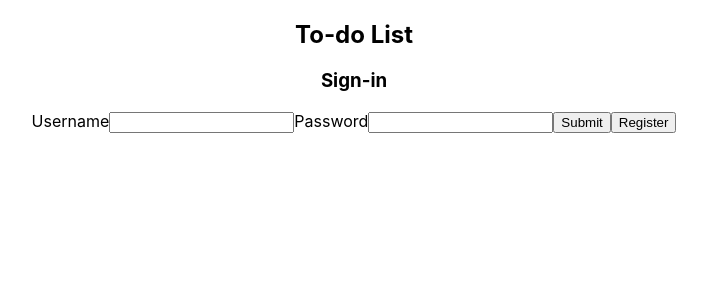
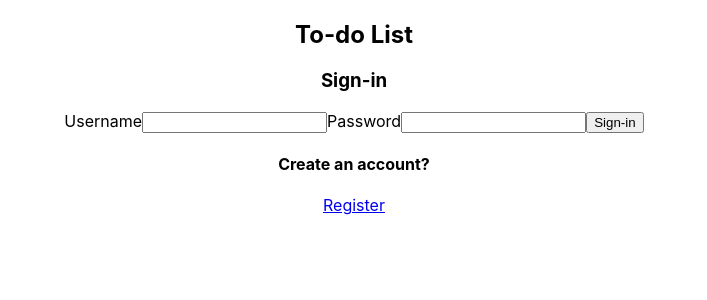
Before and after one commit to hebergonza719/to-do-list, a React (Create React App) app: page / in a window 1280 px wide. Shown: the top 300 px of the page, without its empty margins (286-993 px from the left). Built offline with nearby package versions, Linux system fonts and the light colour scheme.

Commit message:
added routing links to Login and Register components

```diff
--- a/src/App.js
+++ b/src/App.js
@@ -5,6 +5,7 @@ import './App.css';
 import DisplayList from './components/DisplayList.js';
 import Login from './components/Login';
 import Register from './components/Register';
+import PageNotFound from './components/PageNotFound';
 
 
 function App() {
@@ -65,6 +66,7 @@ function App() {
               )
             }}
           />
+          <Route component={PageNotFound} />
         </Switch>
       </div>
     </Router>
--- a/src/components/Login.js
+++ b/src/components/Login.js
@@ -1,4 +1,5 @@
 import React, { useState } from 'react';
+import { NavLink } from 'react-router-dom';
 
 function Login() {
   const [ credentials, setCredentials ] = useState({
@@ -37,9 +38,10 @@ function Login() {
             onChange={handleChange}
           />
         </label>
-        <button>Submit</button>
-        <button>Register</button>
+        <button>Sign-in</button>
       </form>
+      <h4>Create an account?</h4>
+      <NavLink to="/register">Register</NavLink>
     </div>
   );
 }
--- /dev/null
+++ b/src/components/PageNotFound.js
@@ -0,0 +1,12 @@
+import React from 'react';
+import { Link } from 'react-router-dom';
+
+function PageNotFound() {
+  return(
+    <div>
+      404! <Link to='/'>Home</Link>
+    </div>
+  );
+}
+
+export default PageNotFound;
--- a/src/components/Register.js
+++ b/src/components/Register.js
@@ -1,4 +1,5 @@
 import React, { useState } from 'react';
+import { NavLink } from 'react-router-dom';
 
 function Register() {
   const [ credentials, setCredentials ] = useState({
@@ -37,8 +38,8 @@ function Register() {
           />
         </label>
         <button>Submit</button>
-        <button>Register</button>
       </form>
+      <NavLink to="/">Or sign in</NavLink>
     </div>
   );
 }
```
Also changed, not shown: 1 other file (tests, documents, lock files or other folders).
